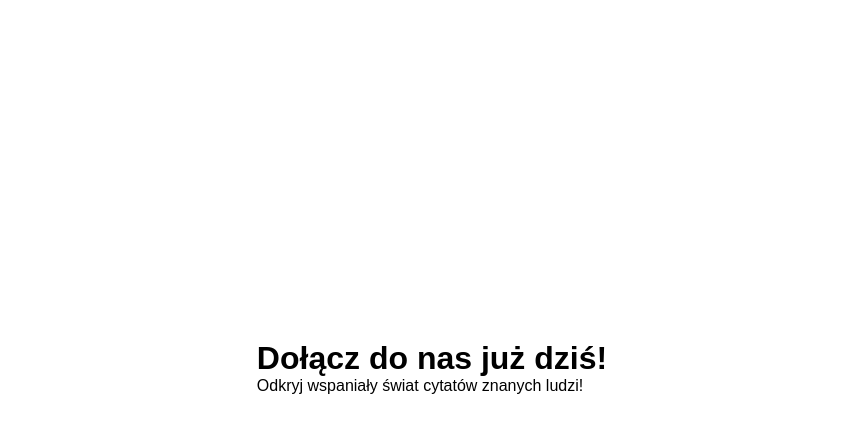
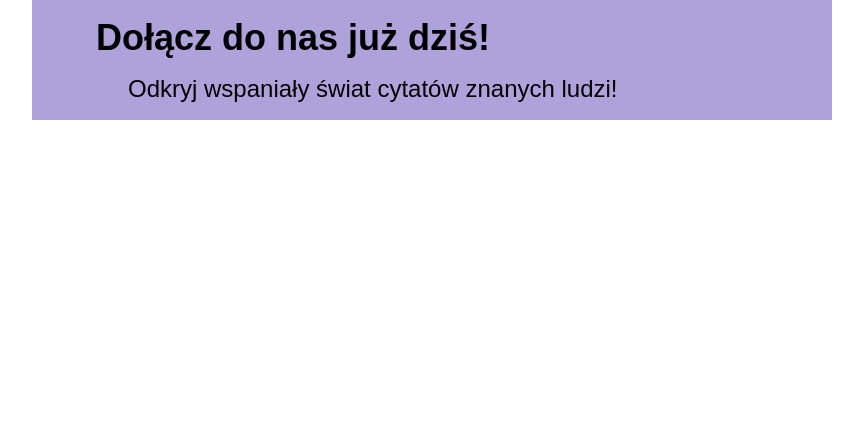
Before and after one commit to aniaorwatk/app-form, a React (Create React App) app: page / in a window 1280 px wide. Shown: the top 432 px of the page, without its empty margins (208-1071 px from the left). Built offline with nearby package versions, Linux system fonts and the light colour scheme.

Commit message:
create scss header

```diff
--- a/src/component/Header/Header.scss
+++ b/src/component/Header/Header.scss
@@ -1,6 +1,19 @@
 @import '../../scss/Main';
 
-
 header{
+    display: flex;
+    flex-direction: column;
+   justify-content: center;
+    padding:  0 5vw 0 5vw;
     height: 15vh;
+    width: 100vh;
+    background-color: $color-light-purple;
+    h1{
+        font-size: $font-size-XXL;
+    }
+    p{
+        margin-top: 1rem;
+        margin-left: 2rem;
+        font-size: $font-size-L;
+    }
 }
--- a/src/scss/base/_resets.scss
+++ b/src/scss/base/_resets.scss
@@ -10,5 +10,5 @@ body{
     min-height: 100vh;
     display: flex;
     justify-content: center;
-    align-items: center;
+    // align-items: center;
 }
```
